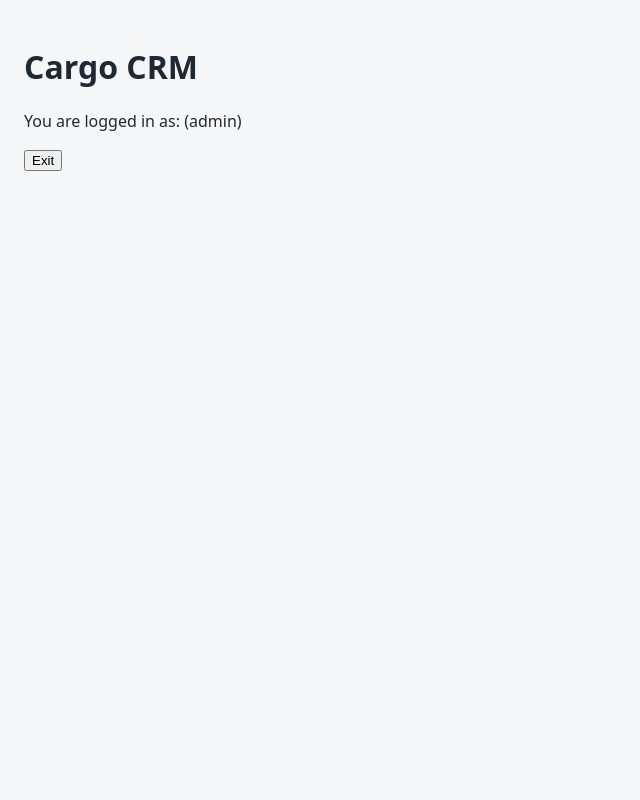
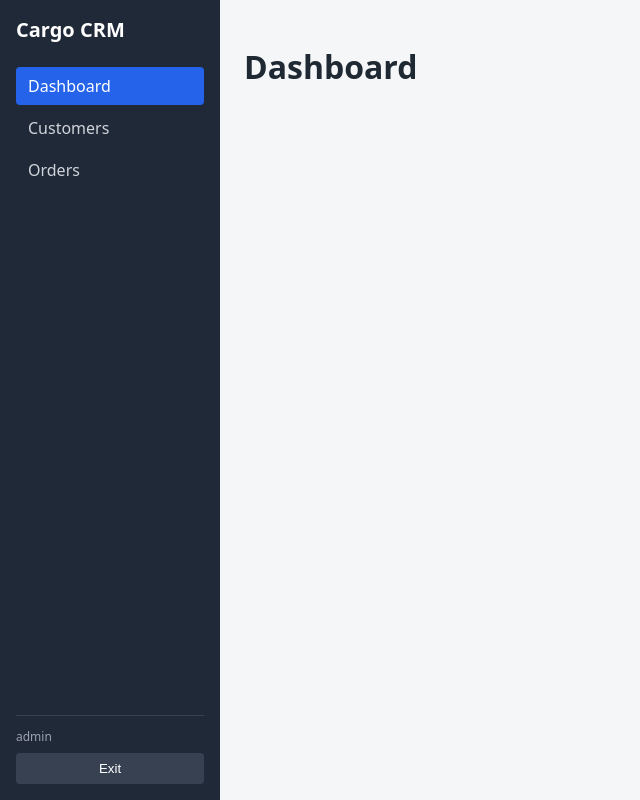
Before and after one commit to tanos27038210/Cargo-frontend, a React (Vite) app: page / in a window 1280 px wide. Shown: the whole page, without its empty margins (0-640 px from the left). Built offline with nearby package versions, Linux system fonts and the light colour scheme; sample sign-in values are in the browser's storage.

Commit message:
Add layout with sidebar and role-based routes

```diff
--- a/src/App.jsx
+++ b/src/App.jsx
@@ -1,14 +1,30 @@
 import { Routes, Route } from 'react-router-dom';
 import ProtectedRoute from './components/ProtectedRoute';
+import RoleBasedRoute from './components/RoleBasedRoute';
+import Layout from './components/Layout';
 import LoginPage from './pages/LoginPage';
-import HomePage from './pages/HomePage';
+import Placeholder from './pages/Placeholder';
+import AccessDeniedPage from './pages/AccessDeniedPage';
+import NotFoundPage from './pages/NotFoundPage';
 
 function App() {
     return (
         <Routes>
             <Route path="/login" element={<LoginPage />} />
+
             <Route element={<ProtectedRoute />}>
-                <Route path="/" element={<HomePage />} />
+                <Route element={<Layout />}>
+                    <Route path="/" element={<Placeholder title="Dashboard" />} />
+                    <Route path="/customers" element={<Placeholder title="Customers" />} />
+                    <Route path="/orders" element={<Placeholder title="Orders" />} />
+
+                    <Route element={<RoleBasedRoute roles={['ADMIN']} />}>
+                        <Route path="users" element={<Placeholder title="Users" />} />
+                    </Route>
+
+                    <Route path="/access-denied" element={<AccessDeniedPage />} />
+                    <Route path="*" element={<NotFoundPage />} />
+                </Route>
             </Route>
         </Routes>
     );
--- a/src/api/client.js
+++ b/src/api/client.js
@@ -21,6 +21,9 @@ client.interceptors.response.use(
             localStorage.removeItem('user');
             window.location.href = '/login';
         }
+        if (error.response?.status === 403) {
+            window.location.href = '/access-denied';
+        }
         return Promise.reject(error);
     }
 );
--- /dev/null
+++ b/src/components/Layout.jsx
@@ -0,0 +1,39 @@
+import {NavLink, Outlet, useNavigate} from "react-router-dom";
+import {useAuth} from '../context/AuthContext.jsx';
+
+function Layout() {
+    const {user, logout} =useAuth();
+    const navigate = useNavigate();
+
+    const handleLogout = () => {
+        logout();
+        navigate('/logout', {replace: true});
+    };
+
+    return (
+        <div className="layout">
+            <aside className="sidebar">
+                <div className="sidebar-title">Cargo CRM</div>
+
+                <nav className="sidebar-nav">
+                    <NavLink to="/" end>Dashboard</NavLink>
+                    <NavLink to="/customers">Customers</NavLink>
+                    <NavLink to="/orders">Orders</NavLink>
+                    {user?.role === 'ADMIN' && <NavLink to="/users">Users</NavLink>}
+                </nav>
+
+                <div className="sidebar-user">
+                    <div>{user?.fullName}</div>
+                    <div className="role">{user?.role}</div>
+                    <button onClick={handleLogout}>Exit</button>
+                </div>
+            </aside>
+
+            <main className="content">
+                <Outlet />
+            </main>
+        </div>
+    );
+}
+
+export default Layout;
--- /dev/null
+++ b/src/components/RoleBasedRoute.jsx
@@ -0,0 +1,9 @@
+import {useAuth} from "../context/AuthContext.jsx";
+import {Navigate, Outlet} from "react-router-dom";
+
+function RoleBasedRoute({roles}) {
+    const {user} = useAuth();
+    return roles.includes(user?.role) ? <Outlet /> : <Navigate to="/access-denied" replace />;
+}
+
+export default RoleBasedRoute;
--- a/src/index.css
+++ b/src/index.css
@@ -69,3 +69,75 @@ body {
   border-radius: 4px;
   font-size: 14px;
 }
+
+.layout {
+  display: flex;
+  min-height: 100vh;
+}
+
+.sidebar {
+  width: 220px;
+  background: #1f2937;
+  color: #fff;
+  display: flex;
+  flex-direction: column;
+  padding: 16px;
+  box-sizing: border-box;
+}
+
+.sidebar-title {
+  font-size: 20px;
+  font-weight: bold;
+  margin-bottom: 24px;
+}
+
+.sidebar-nav {
+  display: flex;
+  flex-direction: column;
+  gap: 4px;
+  flex: 1;
+}
+
+.sidebar-nav a {
+  color: #d1d5db;
+  text-decoration: none;
+  padding: 8px 12px;
+  border-radius: 4px;
+}
+
+.sidebar-nav a:hover {
+  background: #374151;
+}
+
+.sidebar-nav a.active {
+  background: #2563eb;
+  color: #fff;
+}
+
+.sidebar-user {
+  border-top: 1px solid #374151;
+  padding-top: 12px;
+  font-size: 14px;
+}
+
+.sidebar-user .role {
+  color: #9ca3af;
+  font-size: 12px;
+  margin-bottom: 8px;
+}
+
+.sidebar-user button {
+  width: 100%;
+  padding: 8px;
+  border: none;
+  border-radius: 4px;
+  background: #374151;
+  color: #fff;
+  cursor: pointer;
+}
+
+.content {
+  flex: 1;
+  padding: 24px;
+  box-sizing: border-box;
+}
--- /dev/null
+++ b/src/pages/AccessDeniedPage.jsx
@@ -0,0 +1,13 @@
+import {Link} from "react-router-dom";
+
+function AccessDeniedPage() {
+    return (
+        <div>
+            <h1>Access denied</h1>
+            <p>You do not have permission to access this page</p>
+            <Link to="/">Home</Link>
+        </div>
+    );
+}
+
+export default AccessDeniedPage;
--- a/src/pages/HomePage.jsx
+++ /dev/null
@@ -1,22 +0,0 @@
-import { useNavigate } from 'react-router-dom';
-import { useAuth } from '../context/AuthContext';
-
-function HomePage() {
-    const { user, logout } = useAuth();
-    const navigate = useNavigate();
-
-    const handleLogout = () => {
-        logout();
-        navigate('/login', { replace: true });
-    };
-
-    return (
-        <div style={{ padding: 24 }}>
-            <h1>Cargo CRM</h1>
-            <p>You are logged in as: {user?.fullName} ({user?.role})</p>
-            <button onClick={handleLogout}>Exit</button>
-        </div>
-    );
-}
-
-export default HomePage;
--- /dev/null
+++ b/src/pages/NotFoundPage.jsx
@@ -0,0 +1,13 @@
+import {Link} from "react-router-dom";
+
+function NotFoundPage() {
+    return (
+        <div>
+            <h1>Page not found</h1>
+            <p>This address does not exist</p>
+            <Link to="/">Home</Link>
+        </div>
+    );
+}
+
+export default NotFoundPage;
--- /dev/null
+++ b/src/pages/Placeholder.jsx
@@ -0,0 +1,5 @@
+function Placeholder({title}) {
+    return <h1>{title}</h1>
+}
+
+export default Placeholder;
```
